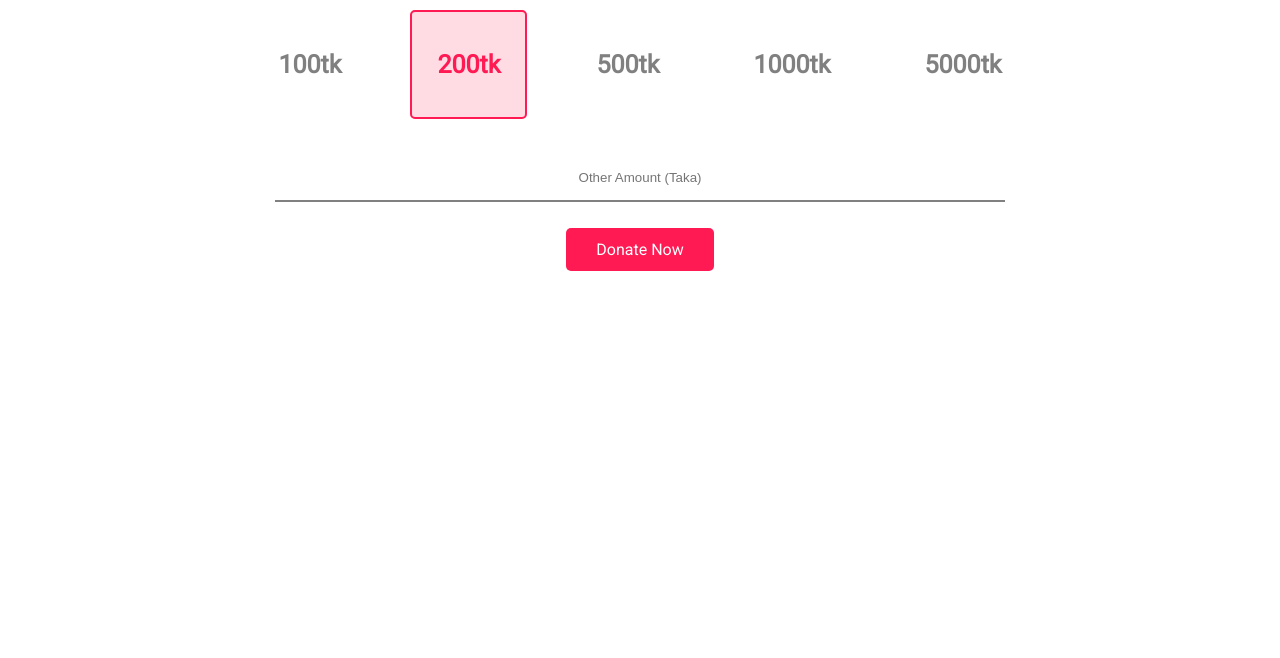
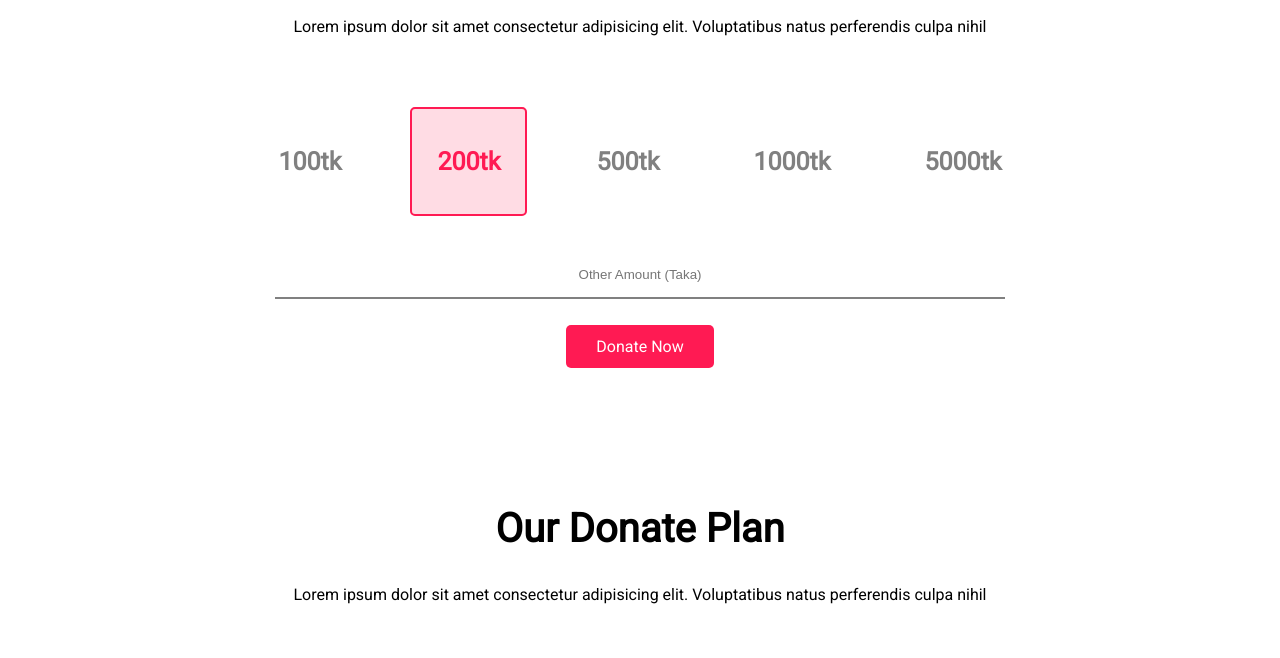
Before and after one commit to masniloy/donate-today, a plain HTML site: page index.html in a window 1280 px wide. Shown: the part 983-1641 px from the top of the page. Before the commit the page ends 1261 px from the top, so only its background shows below. Drawn offline with Linux system fonts and the light colour scheme.

Commit message:
now working on donation plan

```diff
--- a/index.html
+++ b/index.html
@@ -42,6 +42,13 @@
 
         <input type="text" placeholder="Other Amount (Taka)"><br><br><br>
         <a class="donate-now" target="_blank" href="https://web.programming-hero.com/">Donate Now</a><br><br>
+    </section>
+
+    <section class="donate-plan">
+        <h1>Our Donate Plan</h1>
+        <p>Lorem ipsum dolor sit amet consectetur adipisicing elit. Voluptatibus natus perferendis culpa nihil</p>
+        <br><br>
+
 
     </section>
 
--- a/style.css
+++ b/style.css
@@ -31,6 +31,7 @@ body {
 
 .donate-today {
     text-align: center;
+    margin-top: 130px;
 }
 
 .donate-today h1 {
@@ -59,6 +60,13 @@ body {
     color: rgb(255, 26, 83);
     border: 2px solid rgb(255, 26, 83);
     background-color: rgba(255, 26, 83, 0.153);
+}
 
+.donate-plan {
+    text-align: center;
+    margin-top: 130px;
+}
 
+.donate-plan h1 {
+    font-size: 40px;
 }
```
